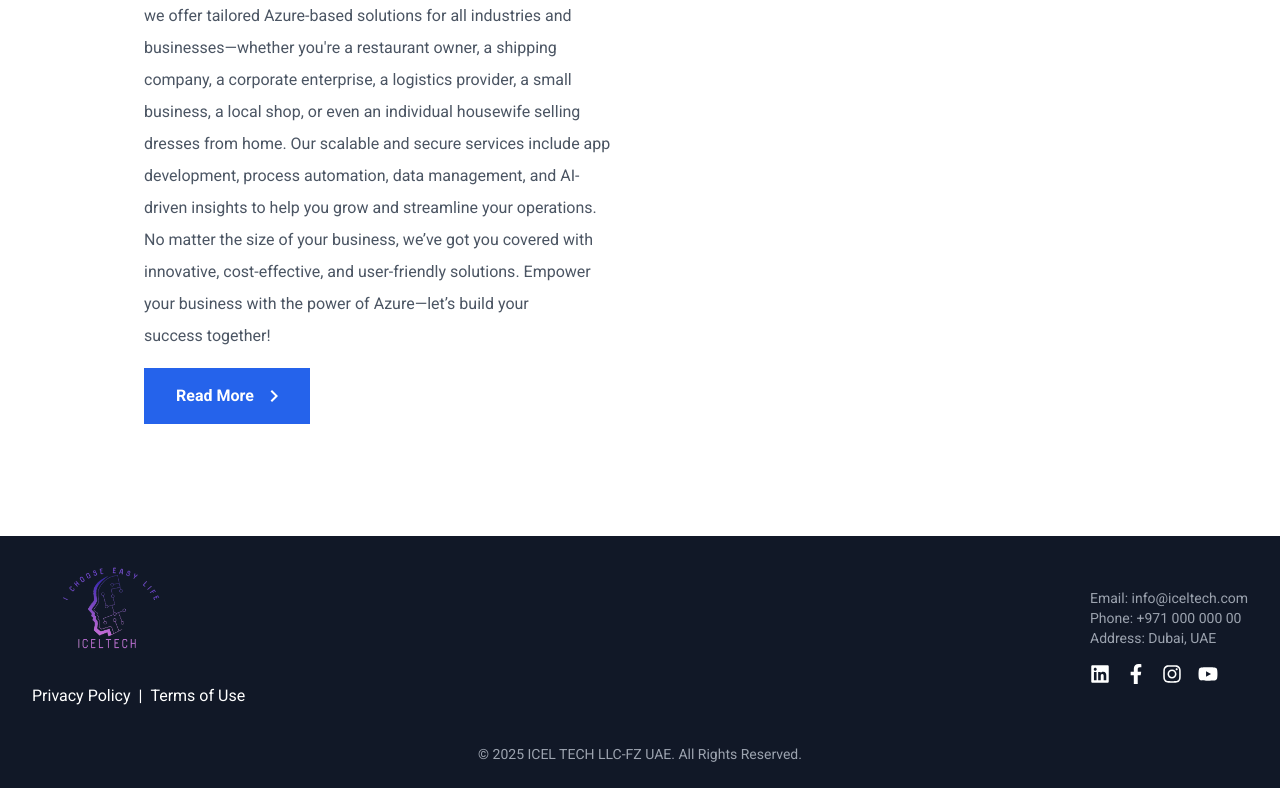
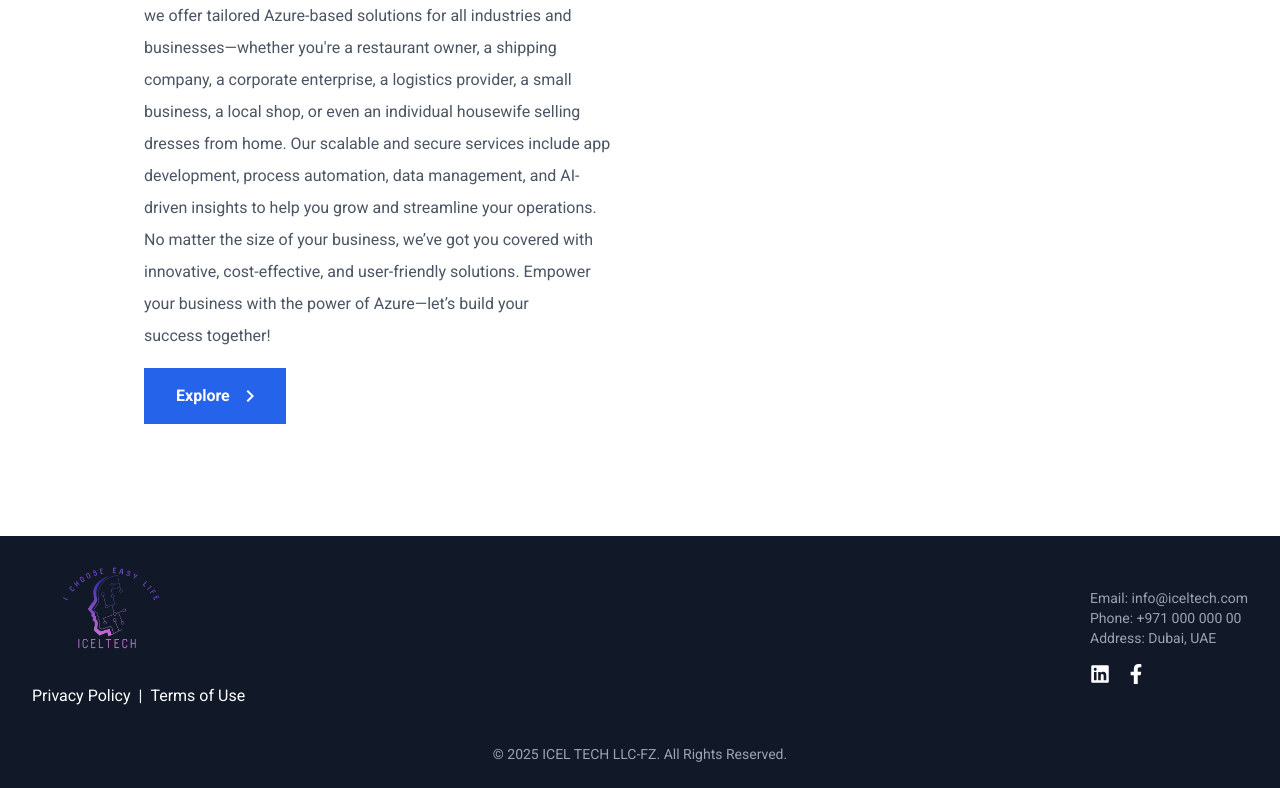
Before and after one commit to shoibaldas/next-job-app, a Next.js app: page /services in a window 1280 px wide. Shown: the part 1104-1892 px from the top of the page. Built offline with nearby package versions, Linux system fonts and the light colour scheme.

Commit message:
service updated and link changed

```diff
--- a/src/app/contact/page.jsx
+++ b/src/app/contact/page.jsx
@@ -144,13 +144,13 @@ const Contact = () => {
                     <div className="border-t border-gray-300 my-4"></div>
                   </div>
                   <div className="flex space-x-4">
-                    <Link href="#" className="text-blue-500 hover:text-blue-600 shadow">
+                    <Link href="https://www.facebook.com/people/ICEL-Technology-and-Entertainment/100090846309695/" target="_blank" rel="noopener noreferrer" className="text-blue-500 hover:text-blue-600 shadow">
                       <FaFacebookSquare className="text-2xl" />
                     </Link>
-                    <Link href="#" className="text-black hover:text-gray-800 shadow">
+                    {/* <Link href="#" className="text-black hover:text-gray-800 shadow">
                       <FaSquareXTwitter className="text-2xl" />
-                    </Link>
-                    <Link href="#" className="text-blue-600 hover:text-blue-600 shadow">
+                    </Link> */}
+                    <Link href="https://www.linkedin.com/company/iceltech" target="_blank" rel="noopener noreferrer" className="text-blue-600 hover:text-blue-600 shadow">
                       <FaLinkedin className="text-2xl" />
                     </Link>
                   </div>
--- a/src/app/services/azure-solution/page.jsx
+++ /dev/null
@@ -1,16 +0,0 @@
-import React from 'react';
-import Link from 'next/link';
-
-const WebDevelopment = () => {
-  return (
-    <div>
-      <h1>Web Development Services</h1>
-      <p>We provide cutting-edge web development services tailored to your needs.</p>
-      <Link href="/services">
-        <a>Back to Services</a>
-      </Link>
-    </div>
-  );
-};
-
-export default WebDevelopment;
--- a/src/app/services/page.jsx
+++ b/src/app/services/page.jsx
@@ -17,27 +17,32 @@ const Services = () => {
     {
       title: "Cybersecurity",
       description: "We specialize in cybersecurity, safeguarding your business with advanced threat detection, risk management, and robust defense strategies. Trust our expertise to secure your data and operations.",
-      icon: <div className="text-4xl text-gray-600 hover:text-blue-700"><GrShieldSecurity /></div>
+      icon: <div className="text-4xl text-gray-600 hover:text-blue-700"><GrShieldSecurity /></div>,
+      url: "#"
     },
     {
       title: "Digital Marketing",
       description: "We excel in digital marketing, driving growth with data-driven strategies, SEO, social media, and content marketing. Trust our expertise to boost engagement, leads, and conversions.",
-      icon: <div className="text-4xl text-gray-600 hover:text-blue-700"><BsGraphUpArrow /></div>
+      icon: <div className="text-4xl text-gray-600 hover:text-blue-700"><BsGraphUpArrow /></div>,
+      url: "#"
     },
     {
       title: "Software Development",
       description: "We offer exceptional expertise in enterprise software, legacy system modernization, and seamless integration, eliminating workflow issues and implementing advanced technology to streamline application portfolios efficiently.",
-      icon: <div className="text-4xl text-gray-600 hover:text-blue-700"><GrCloudSoftware /></div>
+      icon: <div className="text-4xl text-gray-600 hover:text-blue-700"><GrCloudSoftware /></div>,
+      url: "#"
     },
     {
       title: "Identity and Access Management",
       description: "We excel in Identity and Access Management, ensuring secure authentication, seamless user access, and robust compliance. Trust us to protect your systems and streamline operations.",
-      icon: <div className="text-4xl text-gray-600 hover:text-blue-700"><SiAuthelia /></div>
+      icon: <div className="text-4xl text-gray-600 hover:text-blue-700"><SiAuthelia /></div>,
+      url: "#"
     },
     {
       title: "Ready to go Solutions ",
       description: "we offer tailored Azure-based solutions for all industries and businesses—whether you're a restaurant owner, a shipping company, a corporate enterprise, a logistics provider, a small business, a local shop, or even an individual housewife selling dresses from home. Our scalable and secure services include app development, process automation, data management, and AI-driven insights to help you grow and streamline your operations. No matter the size of your business, we’ve got you covered with innovative, cost-effective, and user-friendly solutions. Empower your business with the power of Azure—let’s build your success together!",
-      icon: <div className="text-4xl text-gray-600 hover:text-blue-700"><VscAzure /></div>
+      icon: <div className="text-4xl text-gray-600 hover:text-blue-700"><VscAzure /></div>,
+      url: "#"
     }
   ];
 
@@ -106,15 +111,15 @@ const Services = () => {
                   </div>
                 </div>
                 <div className="ms-12 mt-4">
-                  <a
-                    href="#"
+                  <Link
+                    href={service?.url}
                     className="inline-flex items-center font-semibold px-6 py-3 transition duration-200 text-white bg-blue-600 hover:bg-blue-700"
                   >
-                    <span className="mx-2">Read More</span>
+                    <span className="mx-2">Explore</span>
                     <div className="text-2xl">
                       <MdNavigateNext />
                     </div>
-                  </a>
+                  </Link>
                 </div>
               </div>
 
--- a/src/components/ContactSection.jsx
+++ b/src/components/ContactSection.jsx
@@ -66,16 +66,16 @@ const ContactSection = () => {
                     We&apos;d love to hear from you! Whether you have a question, feedback, or just want to say hi, feel free to reach out.
                 </p>
                 <div className="flex justify-center lg:justify-start space-x-4 mb-6">
-                    <Link href="#" className="text-blue-500 hover:text-blue-600 shadow">
+                    <Link href="https://www.facebook.com/people/ICEL-Technology-and-Entertainment/100090846309695/" target="_blank" rel="noopener noreferrer" className="text-blue-500 hover:text-blue-600 shadow">
                         <FaFacebookSquare className="text-2xl" />
                     </Link>
-                    <Link href="#" className="text-black hover:text-gray-800 shadow">
+                    {/* <Link href="#" className="text-black hover:text-gray-800 shadow">
                         <FaSquareXTwitter className="text-2xl" />
                     </Link>
                     <Link href="#" className="text-pink-500 hover:text-pink-600 shadow">
                         <FaInstagramSquare className="text-2xl" />
-                    </Link>
-                    <Link href="#" className="text-blue-600 hover:text-blue-600 shadow">
+                    </Link> */}
+                    <Link href="https://www.linkedin.com/company/iceltech" target="_blank" rel="noopener noreferrer" className="text-blue-600 hover:text-blue-600 shadow">
                         <FaLinkedin className="text-2xl" />
                     </Link>
                 </div>
--- a/src/components/Footer.jsx
+++ b/src/components/Footer.jsx
@@ -54,25 +54,25 @@ const Footer = () => {
 
             {/* Social Media Links */}
             <div className="flex space-x-4">
-              <a href="https://www.linkedin.com" target="_blank" rel="noopener noreferrer" className="hover:text-blue-400">
+              <a href="https://www.linkedin.com/company/iceltech" target="_blank" rel="noopener noreferrer" className="hover:text-blue-400">
                 <FaLinkedin size={20} />
               </a>
-              <a href="https://www.facebook.com" target="_blank" rel="noopener noreferrer" className="hover:text-blue-400">
+              <a href="https://www.facebook.com/people/ICEL-Technology-and-Entertainment/100090846309695/" target="_blank" rel="noopener noreferrer" className="hover:text-blue-400">
                 <FaFacebookF size={20} />
               </a>
-              <a href="https://www.instagram.com" target="_blank" rel="noopener noreferrer" className="hover:text-blue-400">
+              {/* <a href="https://www.instagram.com" target="_blank" rel="noopener noreferrer" className="hover:text-blue-400">
                 <FaInstagram size={20} />
               </a>
               <a href="https://www.youtube.com" target="_blank" rel="noopener noreferrer" className="hover:text-blue-400">
                 <FaYoutube size={20} />
-              </a>
+              </a> */}
             </div>
           </div>
         </div>
 
         {/* Copyright Text */}
         <div className="text-center mt-8 text-sm text-gray-400">
-          <p>&copy; {currentYear || new Date().getFullYear()} ICEL TECH LLC-FZ UAE. All Rights Reserved.</p>
+          <p>&copy; {currentYear || new Date().getFullYear()} ICEL TECH LLC-FZ. All Rights Reserved.</p>
         </div>
       </div>
     </footer>
```
